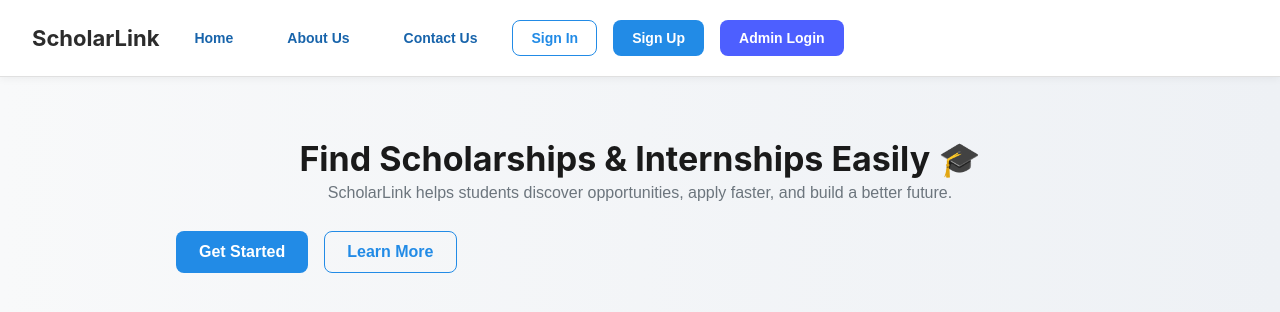
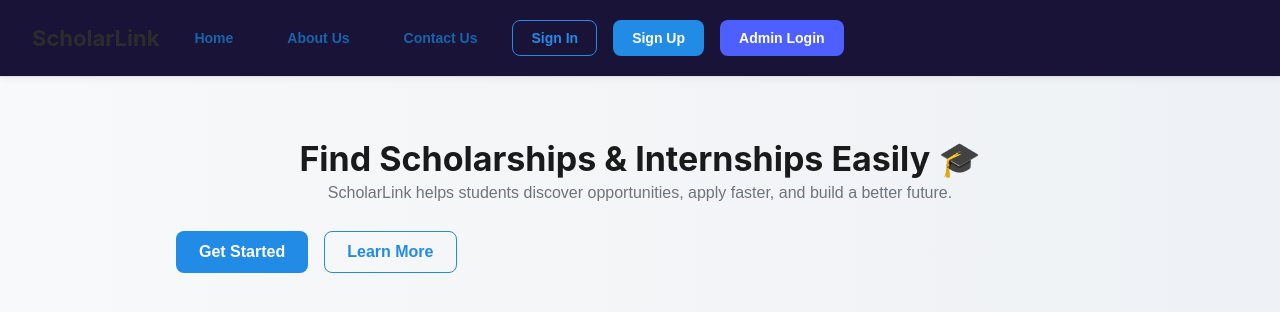
Before and after one commit to SamsonKwizela/Scholar_Link, a React (Vite) app: page / in a window 1280 px wide. Shown: the top 312 px of the page. Built offline with nearby package versions, Linux system fonts and the light colour scheme.

Commit message:
updated the navbars

```diff
--- a/src/pages/LandingPage.css
+++ b/src/pages/LandingPage.css
@@ -8,7 +8,7 @@
 /* Navbar */
 .navbar {
   border-bottom: 1px solid #e0e0e0;
-  background: white;
+  background: rgb(25, 19, 56);
   padding: 20px 40px;
   box-shadow: 0 2px 8px rgba(0,0,0,0.05);
 }
```
